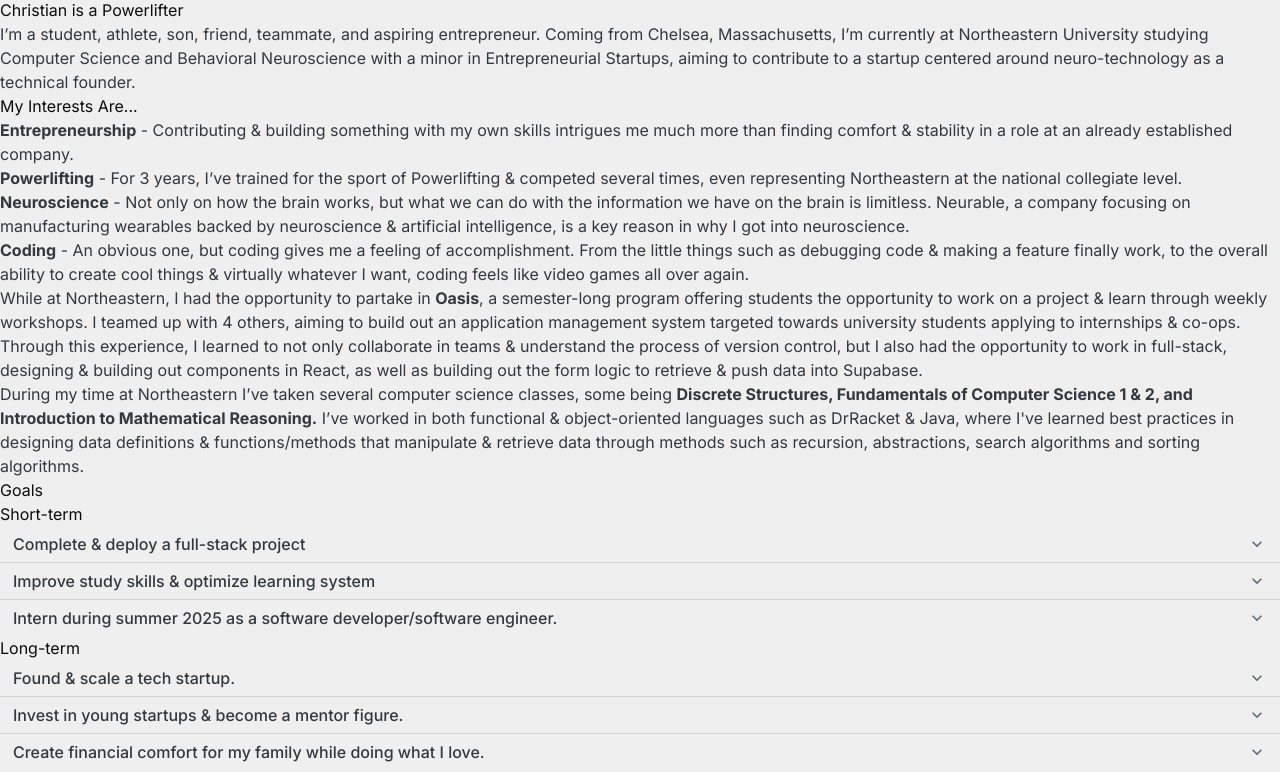
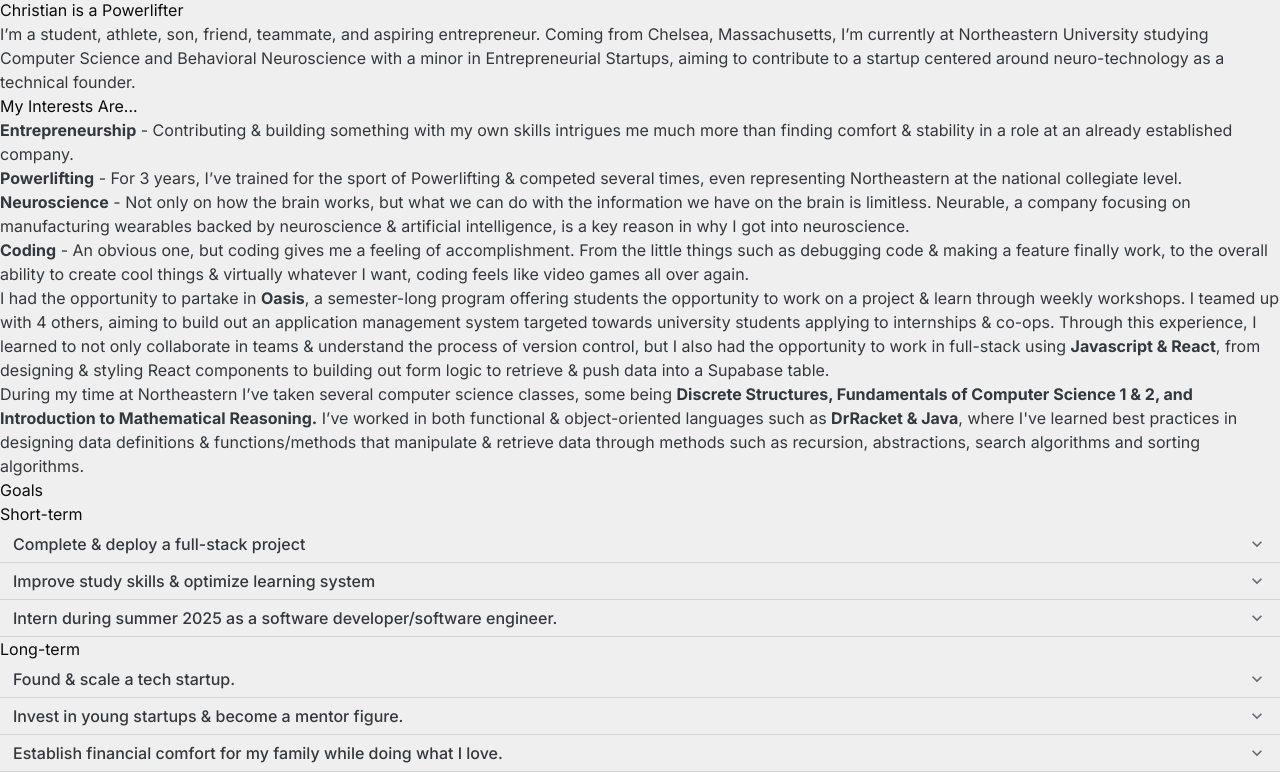
Before and after one commit to chrrstiang/personal-site, a Next.js app in the folder personal-site/: page /about in a window 1280 px wide. Shown: the part 352-1124 px from the top of the page. Built offline with nearby package versions, Linux system fonts and the light colour scheme; a web font is replaced by a local one.

Commit message:
Isolated static components
Moved components to a components.tsx file, since page.tsx should only export a page component

```diff
--- a/personal-site/src/app/about/page.jsx
+++ b/personal-site/src/app/about/page.jsx
@@ -1,10 +1,10 @@
 'use client';
 import Image from "next/image";
 import { useState, useEffect } from "react";
-import { Accordion, AccordionSummary, AccordionDetails, AccordionGroup, Typography, ThemeProvider, CssBaseline } from "@mui/joy";
-import { createTheme } from '@mui/system';
+import { AccordionGroup, Typography } from "@mui/joy";
+import { Goals } from "../components";
 
-export default function About() {
+export default function Page() {
 
 // state to determine title shown in AboutHeader
 const [role, setRole] = useState("Student");
@@ -81,22 +81,62 @@ useEffect(() => {
                 </Typography>
             </li>
         </ul>
-        <Typography className="text-md sm:w-10/12">While at Northeastern, I had the opportunity to partake in <strong>Oasis</strong>, a semester-long
+        <Typography className="text-md sm:w-10/12">I had the opportunity to partake in <strong>Oasis</strong>, a semester-long
             program offering students the opportunity to work on a project & learn through weekly workshops.
             I teamed up with 4 others, aiming to build out an application management system targeted towards university students
             applying to internships & co-ops. Through this experience, I learned to not only collaborate in teams & understand the
-            process of version control, but I also had the opportunity to work in full-stack, designing & building out components in
-            React, as well as building out the form logic to retrieve & push data into Supabase.</Typography>
+            process of version control, but I also had the opportunity to work in full-stack using <strong>Javascript & React</strong>,
+            from designing & styling React components to building out form logic to retrieve & push data into a Supabase table.</Typography>
         <Typography className="text-md sm:w-10/12">During my time at Northeastern I’ve taken several computer science classes, some being  <strong>
             Discrete Structures, Fundamentals of Computer Science 1 & 2, and Introduction to Mathematical Reasoning.
-            </strong> I’ve worked in both functional & object-oriented languages such as DrRacket & Java, where I've learned best practices
+            </strong> I’ve worked in both functional & object-oriented languages such as <strong>DrRacket & Java</strong>, where I've learned best practices
             in designing data definitions & functions/methods that manipulate & retrieve data through methods such as recursion, abstractions,
             search algorithms and sorting algorithms.</Typography>
             <h2 className="aqva sm:w-10/12 text-3xl">Goals</h2>
             <h3 className="aqva sm:w-10/12 text-2xl">Short-term</h3>
-            <ShortGoals />
+            <AccordionGroup
+            className="w-full sm:w-10/12"
+            size="md">
+                <Goals
+                goalTitle={"Complete & deploy a full-stack project"}
+                goalDetails={`I don't typically count this website as my first project, although it’s built from scratch.
+                        We weren’t able to deploy our Oasis project in the end, so I’m hoping to spend this semester planning &
+                        building my first full-stack project, & finally deploying it, hopefully acquiring real users.`} />
+                <Goals
+                goalTitle={"Improve study skills & optimize learning system"}
+                goalDetails={`I found myself taking redundant notes & studying for exams for hours during this first
+                        semester while retaining little information. Practical studying such as practice problems/exams work for me,
+                        so I want to create a full system to follow so I spend less time worrying about the ‘how’.`} />
+                <Goals
+                goalTitle={"Intern during summer 2025 as a software developer/software engineer."}
+                goalDetails={`I'd like work experience in software engineering, as it’ll give me more of an understanding
+                        in team collaboration, industry-standard technologies, and overall problem-solving skills. Since I want to
+                        build a startup one day, it would be nice to intern at a startup or smaller company to familiarize myself
+                        with the environment I might be creating later down the line, but I wouldn’t pass down the opportunity anywhere.`} />
+            </AccordionGroup>
             <h3 className="aqva sm:w-10/12 text-2xl">Long-term</h3>
-            <LongGoals />
+            <AccordionGroup
+            className="w-full sm:w-10/12"
+            size="md">
+                <Goals
+                goalTitle={"Found & scale a tech startup."}
+                goalDetails={`A goal of mine since I was 16. As humans, we only have so much time on this Earth. But you can
+                         expand that time through impact. Einstein, who died over half a century ago, is still spoken about to this day
+                          because of the lasting impact he left through the theory of relativity. I believe I can do the same through
+                          founding a meaningful company that serves a purpose in this world, and makes people’s lives easier. I want my
+                          time to continue past just my lifespan.`} />
+                <Goals
+                goalTitle={"Invest in young startups & become a mentor figure."}
+                goalDetails={`I think it would be really cool to give back to the startup community in a way, by investing & believing
+                        in startups, after I had the experience of successfully scaling & exiting. My expertise & experience would be
+                        helpful to others, and the idea of watching others grow & accomplish their dreams that I once had seems like a
+                        full-circle moment that I would want to experience.`} />
+                <Goals
+                goalTitle={"Establish financial comfort for my family while doing what I love."}
+                goalDetails={`At the end of it all, past career & accomplishments, I want to make enough money to comfortably live while
+                            doing what I love. I hope to raise a family one day, and the last thing I want is to worry about my financial
+                            situation during the most memorable momenents of my family's lives. I aim to make decisions keeping this goal in mind.`} />
+            </AccordionGroup>
             </div>
             </div>
     )
@@ -113,81 +153,3 @@ function AboutHeader({imageUrl, role}) {
     </div>
     )
 };
-
-function ShortGoals() {
-
-    return(
-        <AccordionGroup
-            className="w-full sm:w-10/12"
-            size="md">
-                <Accordion>
-                    <AccordionSummary>Complete & deploy a full-stack project</AccordionSummary>
-                        <AccordionDetails>
-                            <Typography component="p">I don’t typically count this website as my first project, although it’s built from scratch.
-                        We weren’t able to deploy our Oasis project in the end, so I’m hoping to spend this semester planning &
-                        building my first full-stack project, & finally deploying it, hopefully acquiring real users.
-                        </Typography>
-                        </AccordionDetails>
-                </Accordion>
-                <Accordion>
-                    <AccordionSummary>Improve study skills & optimize learning system</AccordionSummary>
-                        <AccordionDetails>
-                            <Typography component="p">I found myself taking redundant notes & studying for exams for hours during this first
-                        semester while retaining little information. Practical studying such as practice problems/exams work for me,
-                        so I want to create a full system to follow so I spend less time worrying about the ‘how’.
-                        </Typography>
-                        </AccordionDetails>
-                </Accordion>
-                <Accordion>
-                    <AccordionSummary>Intern during summer 2025 as a software developer/software engineer.</AccordionSummary>
-                        <AccordionDetails>
-                            <Typography component="p">I'd like work experience in software engineering, as it’ll give me more of an understanding
-                        in team collaboration, industry-standard technologies, and overall problem-solving skills. Since I want to
-                        build a startup one day, it would be nice to intern at a startup or smaller company to familiarize myself
-                        with the environment I might be creating later down the line, but I wouldn’t pass down the opportunity anywhere.
-                        </Typography>
-                        </AccordionDetails>
-                </Accordion>
-                </AccordionGroup>
-    )
-};
-
-function LongGoals() {
-
-    return(
-        <AccordionGroup
-            className="w-full sm:w-10/12"
-            size="md">
-                <Accordion>
-                    <AccordionSummary>Found & scale a tech startup.</AccordionSummary>
-                        <AccordionDetails>
-                            <Typography component="p">A goal of mine since I was 16. As humans, we only have so much time on this Earth. But you can
-                         expand that time through impact. Einstein, who died over half a century ago, is still spoken about to this day
-                          because of the lasting impact he left through the theory of relativity. I believe I can do the same through
-                          founding a meaningful company that serves a purpose in this world, and makes people’s lives easier. I want my
-                          time to continue past just my lifespan.
-                          </Typography>
-                        </AccordionDetails>
-                </Accordion>
-                <Accordion>
-                    <AccordionSummary>Invest in young startups & become a mentor figure.</AccordionSummary>
-                        <AccordionDetails>
-                            <Typography component="p">I think it would be really cool to give back to the startup community in a way, by investing & believing
-                        in startups, after I had the experience of successfully scaling & exiting. My expertise & experience would be
-                        helpful to others, and the idea of watching others grow & accomplish their dreams that I once had seems like a
-                        full-circle moment that I would want to experience.
-                        </Typography>
-                        </AccordionDetails>
-                </Accordion>
-                <Accordion>
-                    <AccordionSummary>Create financial comfort for my family while doing what I love.</AccordionSummary>
-                        <AccordionDetails>
-                            <Typography component="p">At the end of it all, past career & accomplishments, I want to make enough money to comfortably live while
-                            doing what I love. I hope to raise a family one day, and the last thing I want is to worry about my financial
-                            situation during the most memorable momenents of my family's lives. I aim to make decisions keeping this goal in mind.
-                         </Typography>
-                        </AccordionDetails>
-                </Accordion>
-                </AccordionGroup>
-    )
-};
--- /dev/null
+++ b/personal-site/src/app/components.tsx
@@ -0,0 +1,80 @@
+import Image from "next/image"
+import { Typography } from "@mui/joy";
+import Link from "next/link";
+import {Accordion, AccordionGroup, AccordionSummary, AccordionDetails} from "@mui/joy";
+
+// components for about page
+
+export function Goals({goalTitle, goalDetails}: any) {
+
+    return(
+        <Accordion>
+            <AccordionSummary>{goalTitle}</AccordionSummary>
+                <AccordionDetails>
+                    <Typography component="p">{goalDetails}</Typography>
+                </AccordionDetails>
+        </Accordion>
+    )
+};
+
+// components for projects page(s)
+
+type ProjectProps = {
+    projectTitle: string;
+    projectDescription: string;
+    projectImage: string;
+    projectLink: string;
+};
+
+export function Project({projectTitle, projectDescription, projectImage, projectLink}: ProjectProps) {
+
+    return(
+        <div className="flex flex-col items-center w-full m-10 sm:ml-0">
+            <div className="flex flex-col md:flex-row-reverse justify-evenly items-center max-w-screen-lg m-2 sm:m-10">
+            <Image src={projectImage} alt="Project Image" width="375" height="400" />
+            <div className="flex flex-col md:w-1/2 items-center md:items-start m-5 gap-5">
+                <h2 className="text-3xl sm:text-4xl aqva">{projectTitle}</h2>
+                <Typography className="text-xl w-10/12">{projectDescription}</Typography>
+                <Link href={projectLink} className="text-xl text-center text-zinc-50 bg-blue-700 rounded-md w-8/12 p-1 hover:bg-blue-400">Read more here</Link>
+                </div>
+            </div>
+        </div>
+    )
+};
+
+type HeaderProp = {
+    projectTitle: string;
+    projectImage: string;
+}
+
+export function Header({projectTitle, projectImage}: HeaderProp) {
+
+    return(
+    <div className="flex flex-col items-center md:m-10 md:justify-evenly md:flex-row-reverse w:1/2 max-w-screen-lg">
+        <Image src={projectImage} alt="headshot of christian garcia" width="350" height="500" />
+        <h1 className="md:w-1/2 text-center text-4xl sm:text-5xl p-5 mb-5 aqva">
+        {projectTitle}
+        </h1>
+    </div>
+    )
+};
+
+// components for contact page
+
+type LinksProps ={
+    iconLink: string
+    altText: string
+    linkHref: string
+    appName: string
+}
+
+export function Links({iconLink, altText, linkHref, appName}: LinksProps) {
+    return(
+        <div className="flex flex-row items-center gap-3">
+            <Image src={iconLink} alt={altText} width="30" height="30" />
+            <Link href={linkHref}>
+                <span className="text-3xl aqva italic">{appName}</span>
+                </Link>
+        </div>
+    )
+};
--- a/personal-site/src/app/projects/over-under-shoot/page.tsx
+++ b/personal-site/src/app/projects/over-under-shoot/page.tsx
@@ -1,8 +1,8 @@
 import { Typography } from "@mui/joy";
 import Link from "next/link";
-import { Header } from "../page";
+import { Header } from "@/app/components";
 
-export default function Main() {
+export default function Page() {
 
     return(
         <div className="flex flex-col justify-center items-center p-2">
--- a/personal-site/src/app/projects/personal-website/page.tsx
+++ b/personal-site/src/app/projects/personal-website/page.tsx
@@ -1,8 +1,8 @@
 import { Typography } from "@mui/joy";
 import Link from "next/link";
-import { Header } from "../page";
+import { Header } from "@/app/components";
 
-export default function Main() {
+export default function Page() {
 
     return(
         <div className="flex flex-col justify-center items-center p-2">
--- a/personal-site/src/app/writing/page.jsx
+++ b/personal-site/src/app/writing/page.jsx
@@ -1,10 +1,9 @@
 'use client';
-import Image from "next/image";
-import { Input, FormControl, FormLabel, Typography } from "@mui/joy";
+import { Input, FormControl, Typography } from "@mui/joy";
 import { useState } from "react";
 import Link from 'next/link';
 
-export default function WritingContainer() {
+export default function Page() {
 
     // State to hold user input in search bar
     const [ searchInput, setSearchInput ] = useState('')
```
Also changed, not shown: personal-site/src/app/contact/page.tsx (+2 -21 lines), personal-site/src/app/projects/page.tsx (+4 -46 lines).
